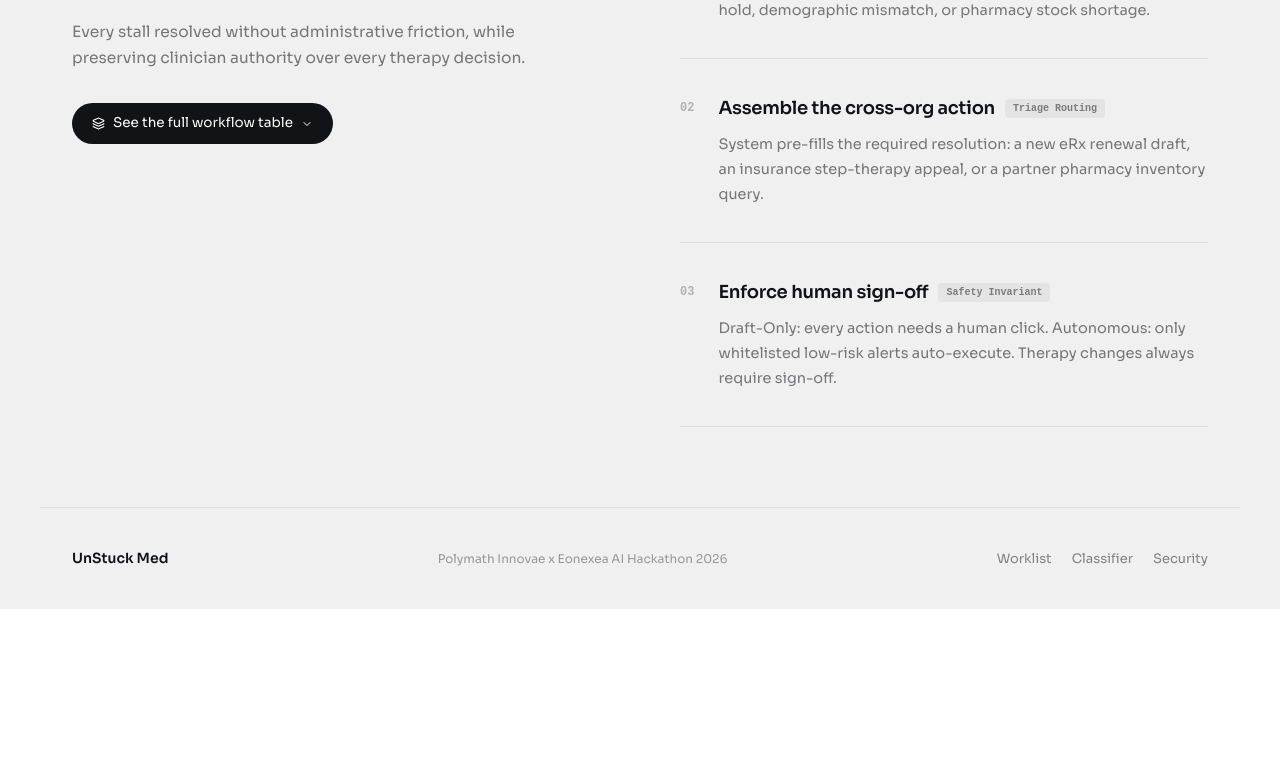
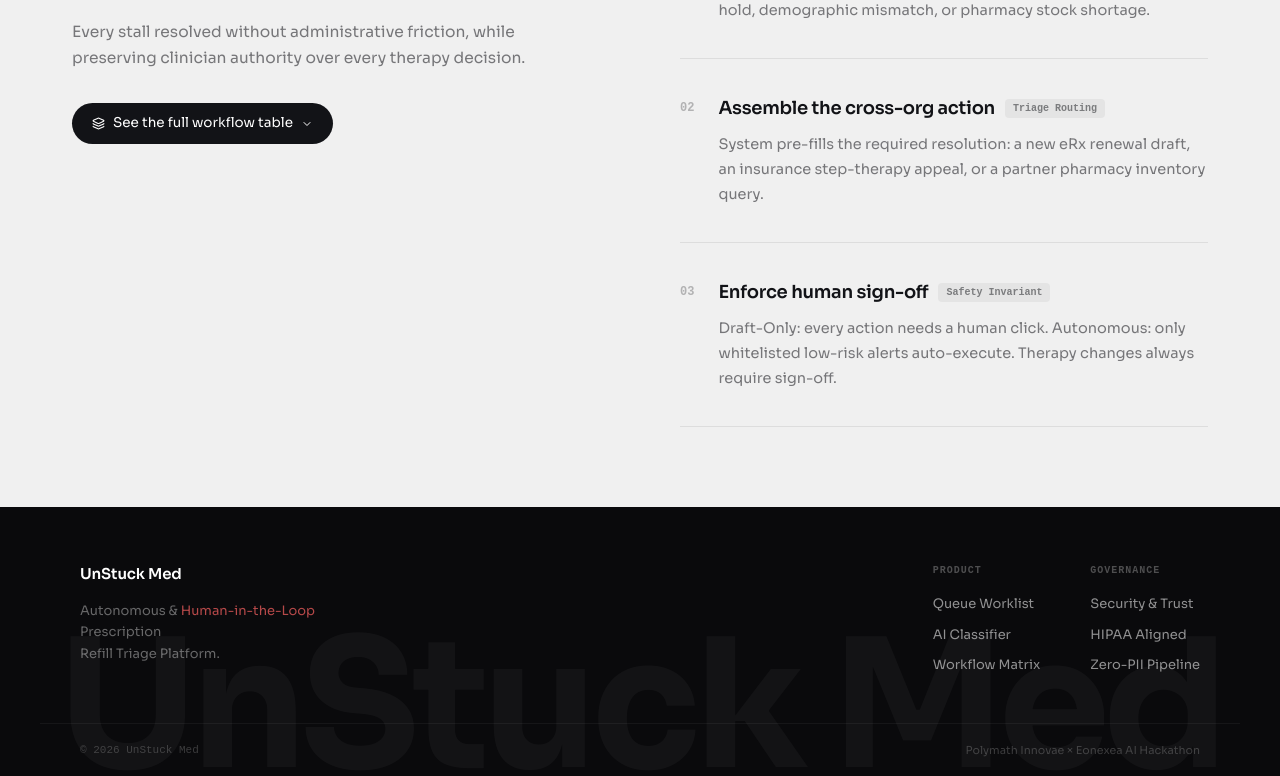
Before and after one commit to naagasumukh8/EON-2.0, a Next.js app: page / in a window 1280 px wide. Shown: the part 1862-2638 px from the top of the page. Before the commit the page ends 2471 px from the top, so only its background shows below. Built offline with nearby package versions, Linux system fonts and the light colour scheme; a web font is replaced by a local one.

Commit message:
feat: premium dark footer with ghost watermark, product + governance columns

```diff
--- a/app/page.tsx
+++ b/app/page.tsx
@@ -279,14 +279,64 @@ export default function HomePage() {
           )}
         </section>
 
-        {/* FOOTER */}
-        <footer style={{ borderTop: "1px solid rgba(0,0,0,0.07)", padding: "40px 32px", display: "flex", justifyContent: "space-between", alignItems: "center", maxWidth: "1200px", margin: "0 auto" }}>
-          <span style={{ fontWeight: 600, fontSize: "14px" }}>UnStuck Med</span>
-          <span style={{ fontSize: "12px", color: "rgba(18,19,23,0.4)" }}>Polymath Innovae x Eonexea AI Hackathon 2026</span>
-          <div style={{ display: "flex", gap: "20px" }}>
-            {[{ href: "/dashboard", label: "Worklist" }, { href: "/classify", label: "Classifier" }, { href: "/security", label: "Security" }].map((l) => (
-              <Link key={l.href} href={l.href} style={{ fontSize: "13px", color: "rgba(18,19,23,0.5)", textDecoration: "none" }}>{l.label}</Link>
-            ))}
+        {/* DARK FOOTER */}
+        <footer style={{ background: "rgb(10,10,12)", position: "relative", overflow: "hidden", padding: "0" }}>
+          {/* Ghost watermark */}
+          <div style={{
+            position: "absolute",
+            bottom: "-20px",
+            left: "50%",
+            transform: "translateX(-50%)",
+            fontSize: "clamp(80px,14vw,180px)",
+            fontWeight: 700,
+            letterSpacing: "-0.04em",
+            color: "rgba(255,255,255,0.04)",
+            whiteSpace: "nowrap",
+            pointerEvents: "none",
+            userSelect: "none",
+            lineHeight: 1,
+            fontFamily: '"Google Sans","Sora","Inter",sans-serif',
+          }}>
+            UnStuck Med
+          </div>
+
+          {/* Top content row */}
+          <div style={{ position: "relative", zIndex: 1, maxWidth: "1200px", margin: "0 auto", padding: "56px 40px 48px", display: "grid", gridTemplateColumns: "1fr auto", gap: "64px", alignItems: "start" }}>
+            {/* Left: brand + tagline */}
+            <div>
+              <div style={{ display: "flex", alignItems: "center", gap: "8px", marginBottom: "14px" }}>
+                <span style={{ fontFamily: '"Google Sans","Sora",sans-serif', fontWeight: 600, fontSize: "15px", color: "#fff", letterSpacing: "-0.01em" }}>UnStuck Med</span>
+              </div>
+              <p style={{ fontSize: "13px", color: "rgba(255,255,255,0.38)", lineHeight: 1.65, margin: 0, maxWidth: "260px" }}>
+                Autonomous &amp; <span style={{ color: "rgba(255,100,100,0.7)", fontWeight: 500 }}>Human-in-the-Loop</span> Prescription<br />Refill Triage Platform.
+              </p>
+            </div>
+
+            {/* Right: two link columns */}
+            <div style={{ display: "grid", gridTemplateColumns: "1fr 1fr", gap: "48px" }}>
+              <div>
+                <p style={{ fontFamily: "monospace", fontSize: "10px", fontWeight: 700, letterSpacing: "0.1em", textTransform: "uppercase", color: "rgba(255,255,255,0.28)", margin: "0 0 16px" }}>Product</p>
+                <div style={{ display: "flex", flexDirection: "column", gap: "11px" }}>
+                  {[{ href: "/dashboard", label: "Queue Worklist" }, { href: "/classify", label: "AI Classifier" }, { href: "/workflow", label: "Workflow Matrix" }].map(l => (
+                    <Link key={l.href} href={l.href} style={{ fontSize: "13px", color: "rgba(255,255,255,0.55)", textDecoration: "none", transition: "color 0.15s" }}>{l.label}</Link>
+                  ))}
+                </div>
+              </div>
+              <div>
+                <p style={{ fontFamily: "monospace", fontSize: "10px", fontWeight: 700, letterSpacing: "0.1em", textTransform: "uppercase", color: "rgba(255,255,255,0.28)", margin: "0 0 16px" }}>Governance</p>
+                <div style={{ display: "flex", flexDirection: "column", gap: "11px" }}>
+                  {[{ href: "/security", label: "Security & Trust" }, { href: "/security", label: "HIPAA Aligned" }, { href: "/security", label: "Zero-PII Pipeline" }].map((l, i) => (
+                    <Link key={i} href={l.href} style={{ fontSize: "13px", color: "rgba(255,255,255,0.55)", textDecoration: "none", transition: "color 0.15s" }}>{l.label}</Link>
+                  ))}
+                </div>
+              </div>
+            </div>
+          </div>
+
+          {/* Bottom bar */}
+          <div style={{ position: "relative", zIndex: 1, borderTop: "1px solid rgba(255,255,255,0.05)", maxWidth: "1200px", margin: "0 auto", padding: "18px 40px", display: "flex", justifyContent: "space-between", alignItems: "center" }}>
+            <span style={{ fontSize: "11px", color: "rgba(255,255,255,0.2)", fontFamily: "monospace" }}>© 2026 UnStuck Med</span>
+            <span style={{ fontSize: "11px", color: "rgba(255,255,255,0.2)" }}>Polymath Innovae × Eonexea AI Hackathon</span>
           </div>
         </footer>
       </div>
```
